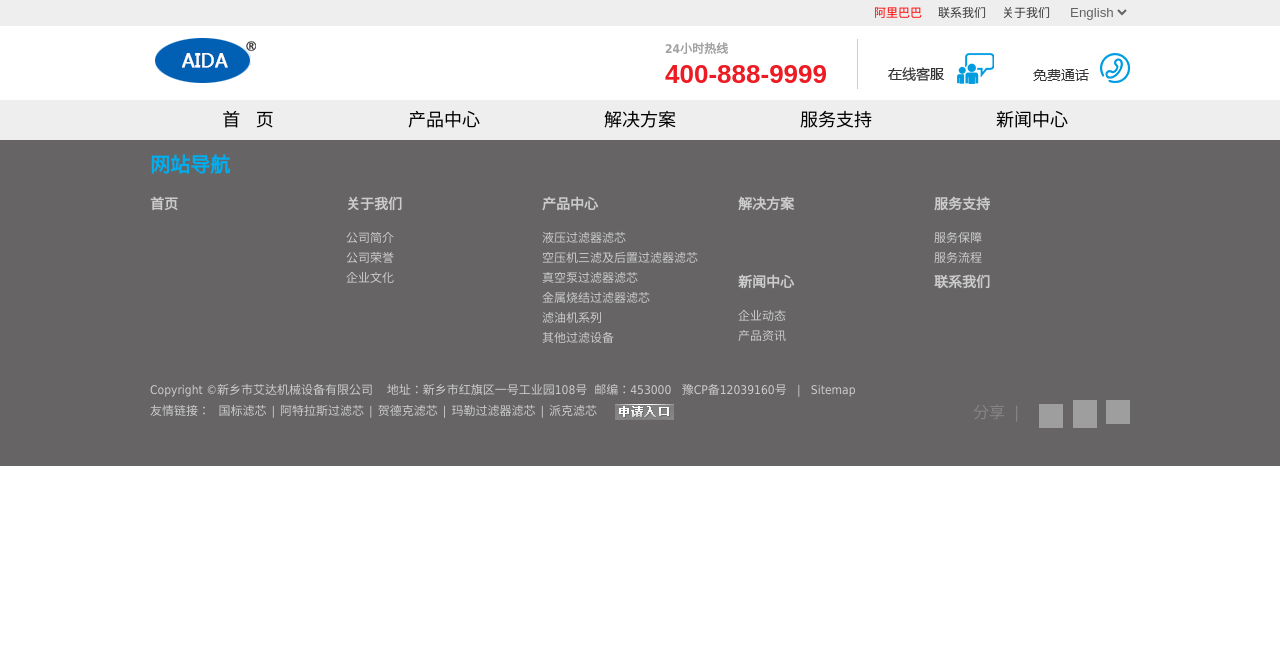
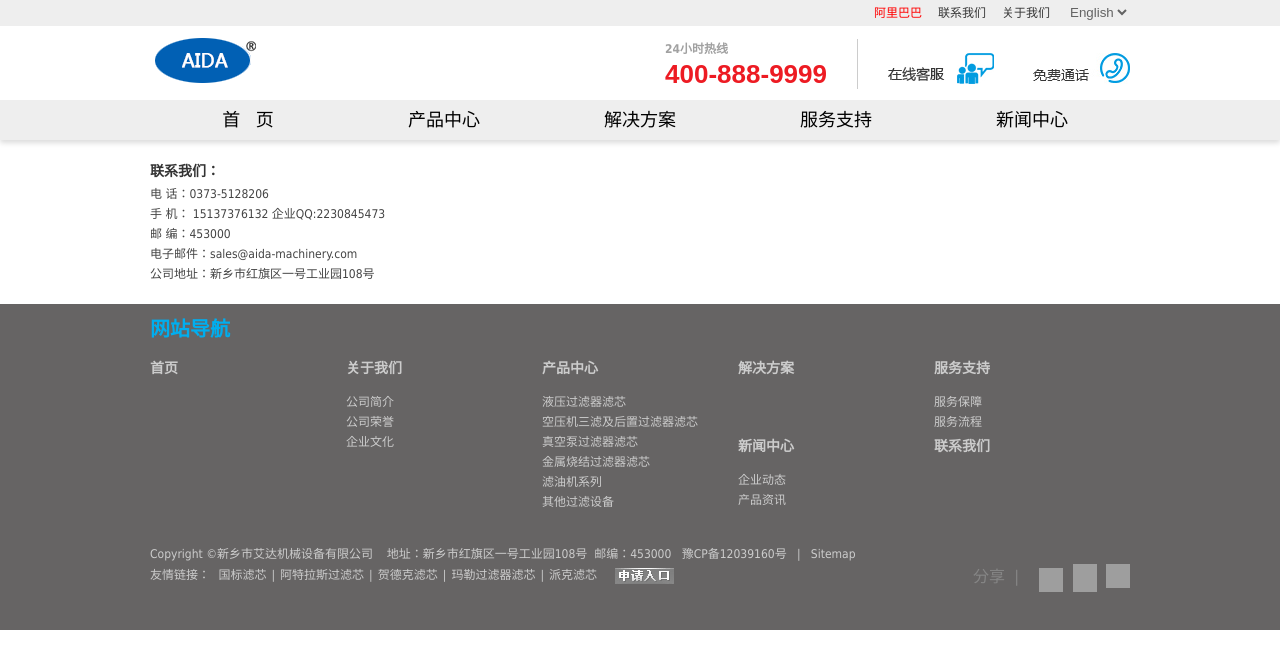
Before and after one commit to yuyongkun/zp, a Node server app: page /contact in a window 1280 px wide. Shown: the top 669 px of the page. Run offline with Node 20, Linux system fonts and the light colour scheme; grey boxes are pictures that could not be loaded.

Commit message:
add concatus

```diff
--- a/public/css/aboutus.css
+++ b/public/css/aboutus.css
@@ -0,0 +1,7 @@
+.aboutus-wrap{
+	background: url(/images/ny_about.jpg) no-repeat;
+	    margin-bottom: 20px;
+}
+.aboutus-content{
+	    padding-top: 120px;
+}
--- /dev/null
+++ b/public/css/concatus.css
@@ -0,0 +1,3 @@
+.concatus{
+	margin:20px 0;
+}
--- a/public/css/details.css
+++ b/public/css/details.css
@@ -34,7 +34,7 @@
 
 .details-content-nav span {
     float: left;
-    width: 25%;
+    width: 33.33%;
     height: 39px;
     line-height: 39px;
     font-size: 14px;
--- a/views/home/contact.ejs
+++ b/views/home/contact.ejs
@@ -6,15 +6,24 @@
         <%= title %>
     </title>
     <link rel='stylesheet' href='/css/base.css' />
-    <link rel='stylesheet' href='/css/aboutus.css' />
+    <link rel='stylesheet' href='/css/concatus.css' />
 </head>
 
 <body>
     <%include header.ejs%>
-    <div class="aboutus">
-    </div>
-    <%include footer.ejs%>
-    <script type="text/javascript" src="js/libs/jquery-1.11.3.min.js"></script>
-    <script type="text/javascript" src="js/global/common.js"></script>
+        <div class="zp-wrap">
+            <div class="concatus">
+                <h3>联系我们：</h3>
+                <p>电 话：0373-5128206 </p>
+                <p> 手 机： 15137376132 企业QQ:2230845473 </p>
+                <p>邮 编：453000 </p>
+                <p>电子邮件：sales@aida-machinery.com </p>
+                <p>公司地址：新乡市红旗区一号工业园108号 </p>
+            </div>
+        </div>
+        <%include footer.ejs%>
+            <script type="text/javascript" src="js/libs/jquery-1.11.3.min.js"></script>
+            <script type="text/javascript" src="js/global/common.js"></script>
 </body>
+
 </html>
--- a/views/home/header.ejs
+++ b/views/home/header.ejs
@@ -3,8 +3,8 @@
         <div class="zp-wrap">
             <ul>
                 <li><a href="#">阿里巴巴</a></li>
-                <li><a href="contact">联系我们</a></li>
-                <li><a href="aboutus">关于我们</a></li>
+                <li><a href="/contact">联系我们</a></li>
+                <li><a href="/aboutus">关于我们</a></li>
                 <li>
                     <select>
                         <option>china</option>
```
Also changed, not shown: views/home/aboutus.ejs (+11 -5 lines), views/home/details.ejs (+8 -58 lines), public/images/ny_about.jpg (added).
